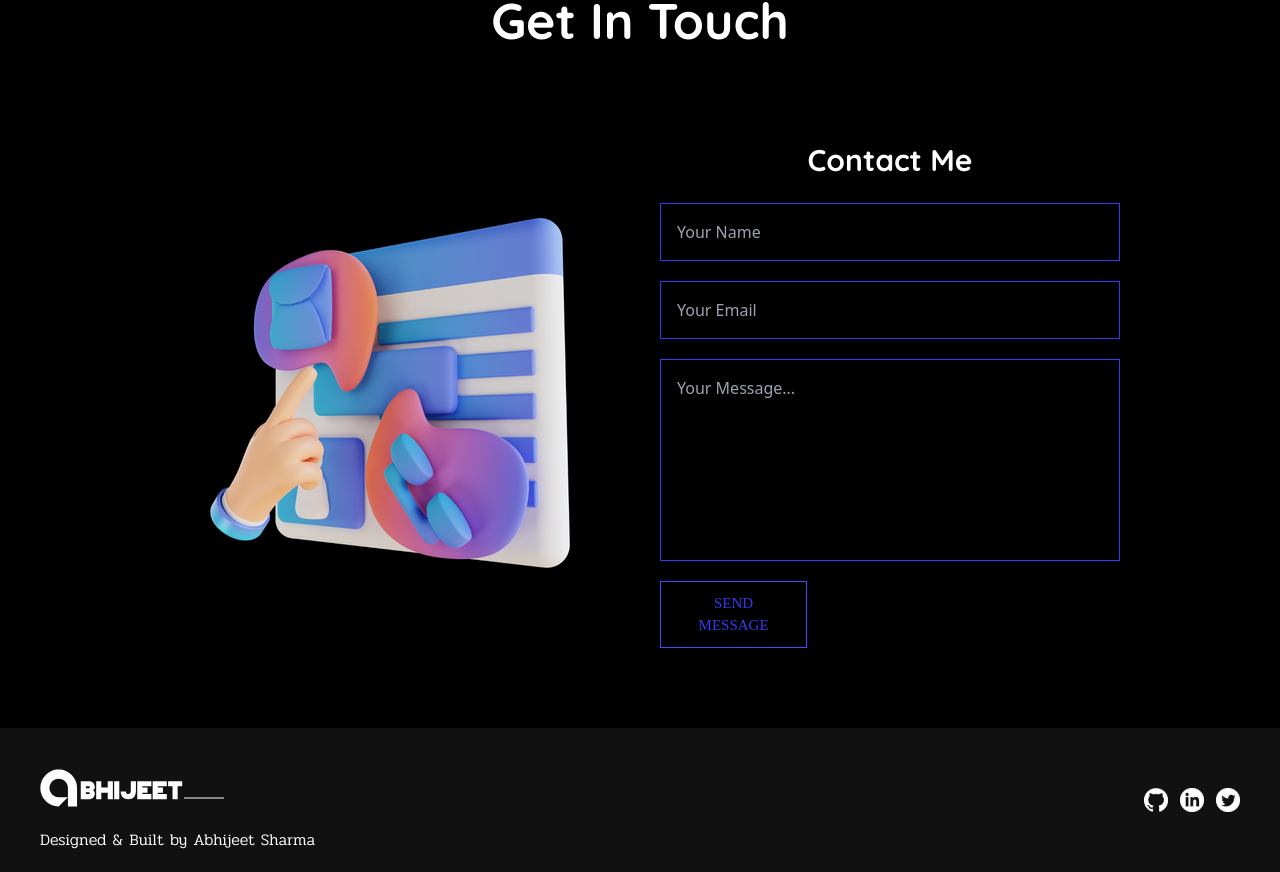
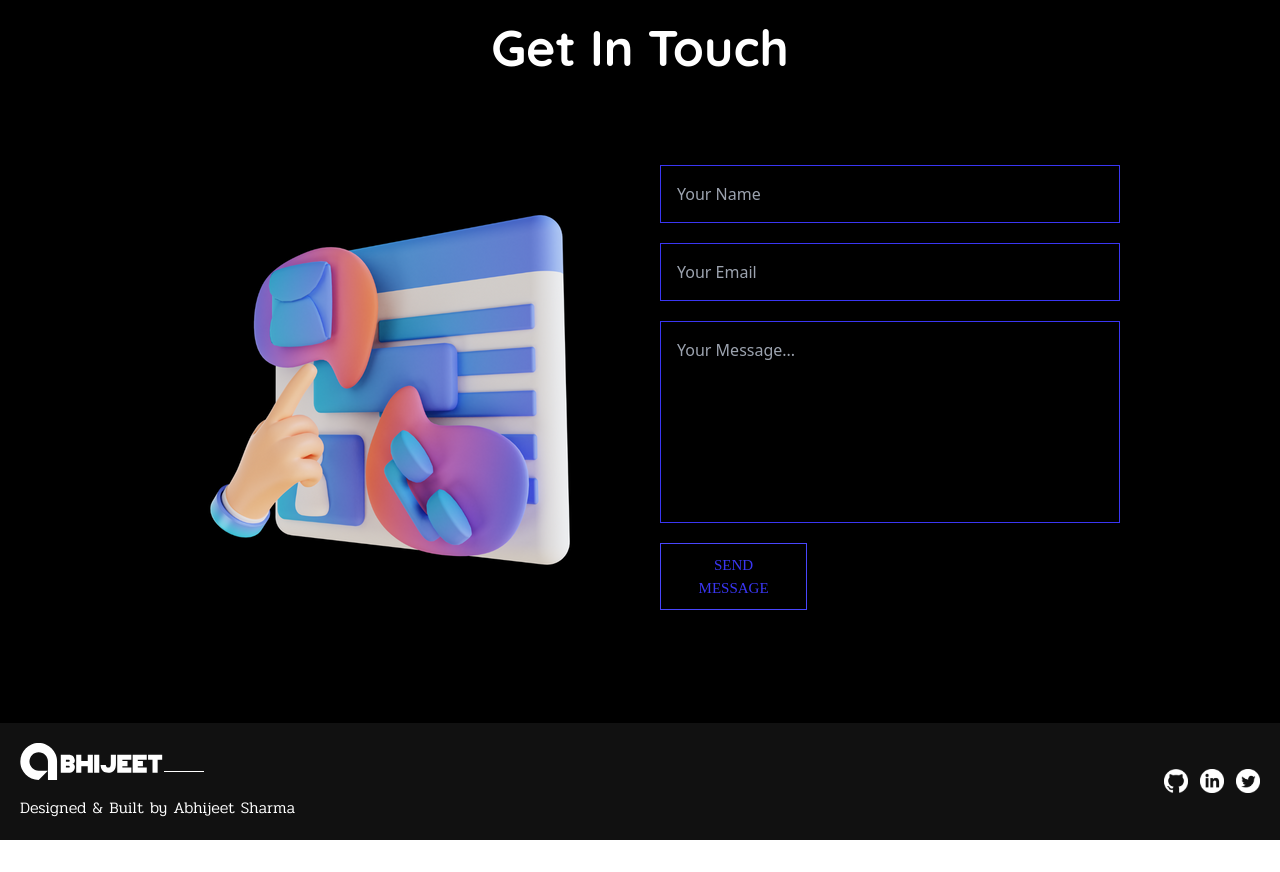
Before and after one commit to Abhi98sharma/Portfolio, a React (Vite) app: page / in a window 1280 px wide. Shown: the part 3726-4598 px from the top of the page. After the commit the page ends 4566 px from the top, so only its background shows below. Built offline with nearby package versions, Linux system fonts and the light colour scheme; a web font is replaced by a local one.

Commit message:
fixed mobile view padding

```diff
--- a/src/components/Contact/Contact.jsx
+++ b/src/components/Contact/Contact.jsx
@@ -37,9 +37,7 @@ export default function Contact() {
             <img src="/assets/contact.png" alt="contact-img" />
           </div>
           <div className="w-[100%] space-y-5">
-            <h3 className="text-center text-[30px] font-Quicksand font-bold">
-              Contact Me
-            </h3>
+
             <form
               ref={form}
               onSubmit={sendEmail}
--- a/src/components/Footer/Footer.jsx
+++ b/src/components/Footer/Footer.jsx
@@ -1,14 +1,14 @@
 export default function Footer() {
   return (
     <>
-      <footer className="text-gray-600 body-font bg-[#111111] font-Inter px-5">
-        <div className="container px-5 py-5 mx-auto flex items-center sm:flex-row flex-col">
+      <footer className="text-gray-600 body-font bg-[#111111] font-Inter p-5">
+        <div className="container mx-auto flex flex-col items-center sm:flex-row">
           <div>
             <div className="flex justify-center lg:justify-start">
-              <img className="w-36 h-20 z-20" src="/assets/name-logo.svg" alt="logo" />
-              <img className='mt-5' src="/assets/Line 2.svg" alt="design-line" />
+              <img className="w-36" src="/assets/name-logo.svg" alt="logo" />
+              <img className='hidden lg:block mt-5' src="/assets/Line 2.svg" alt="design-line" />
             </div>
-            <h1 className='font-Pridi text-[#fff]'>Designed & Built by Abhijeet Sharma</h1>
+            <h1 className='font-Pridi text-[#fff] mt-4'>Designed & Built by Abhijeet Sharma</h1>
           </div>
           <span className="inline-flex sm:ml-auto sm:mt-0 mt-4 justify-center sm:justify-start">
             <a href='https://github.com/Abhijeet03s' target="_blank" className="text-gray-500">
--- a/src/components/Home/Home.jsx
+++ b/src/components/Home/Home.jsx
@@ -5,7 +5,7 @@ export default function Home() {
     <>
       <main
         id="home"
-        className="bg-black flex flex-col lg:flex-row-reverse justify-center items-center p-10 lg:px-20 lg:py-32 lg:bg-image relative"
+        className="bg-black flex flex-col lg:flex-row-reverse justify-center items-center px-10 py-14 lg:px-20 lg:py-32 lg:bg-image relative"
       >
         <div className="object-cover">
           <img src="/images/profile-pic.png" alt="profile-pic" />
```
